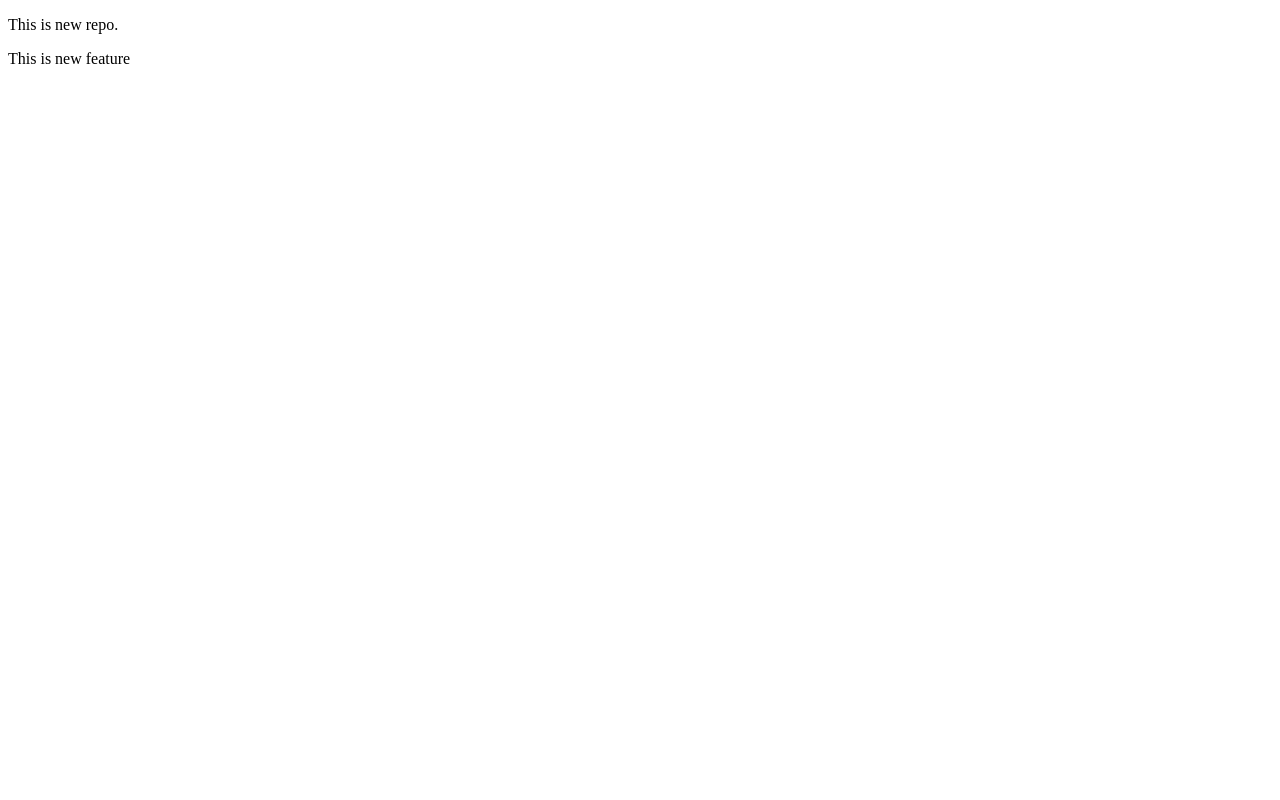
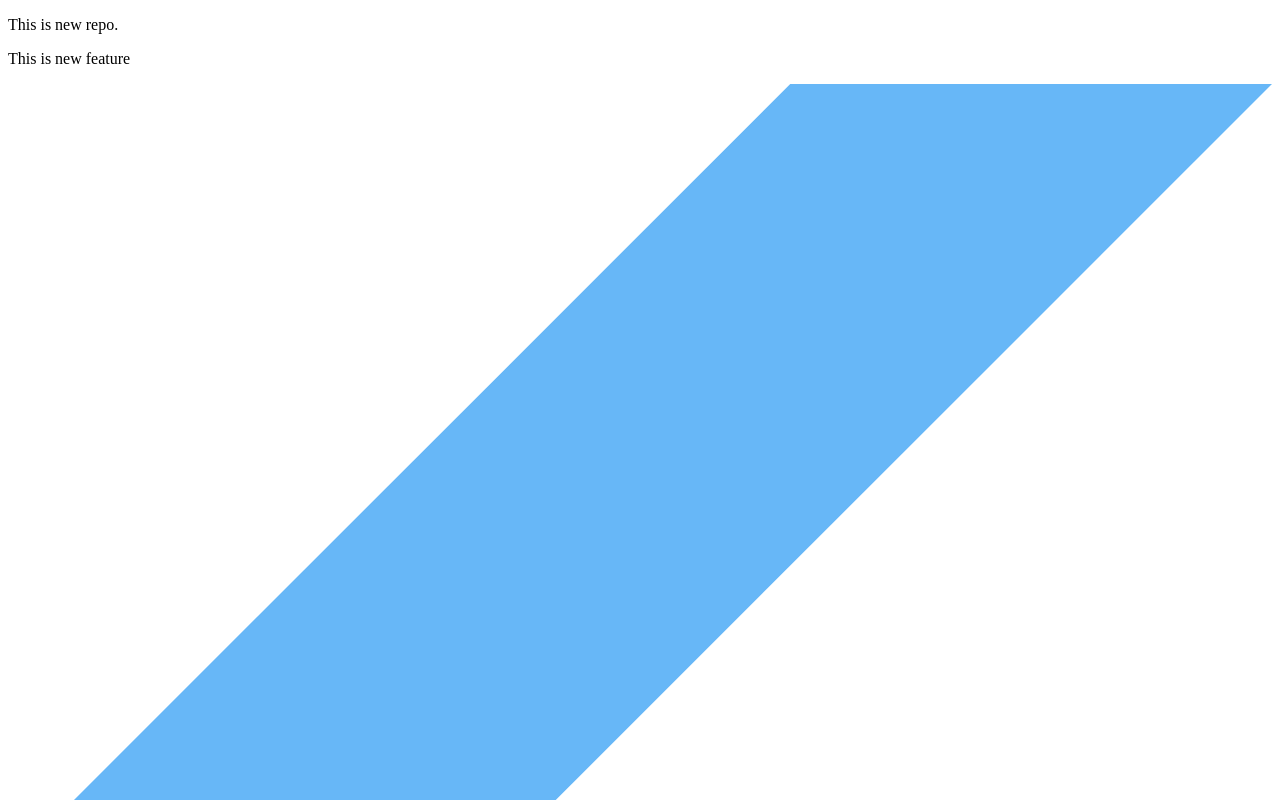
Before and after one commit to CodeCasinos/localrepo, a plain HTML site: page index.html in a window 1280 px wide. Shown: the top 800 px of the page. Drawn offline with Linux system fonts and the light colour scheme; files whose address does not match are found by name.

Commit message:
image added

```diff
--- a/index.html
+++ b/index.html
@@ -8,5 +8,6 @@
 <body>
     <p>This is new repo.</p>
     <p>This is new feature</p>
+    <div><img src="/Users/yashaggarwal/VS CODE/GIT-DEMO/LocalRepo/image/flutter.svg" alt="img"></div>
 </body>
 </html>
```
